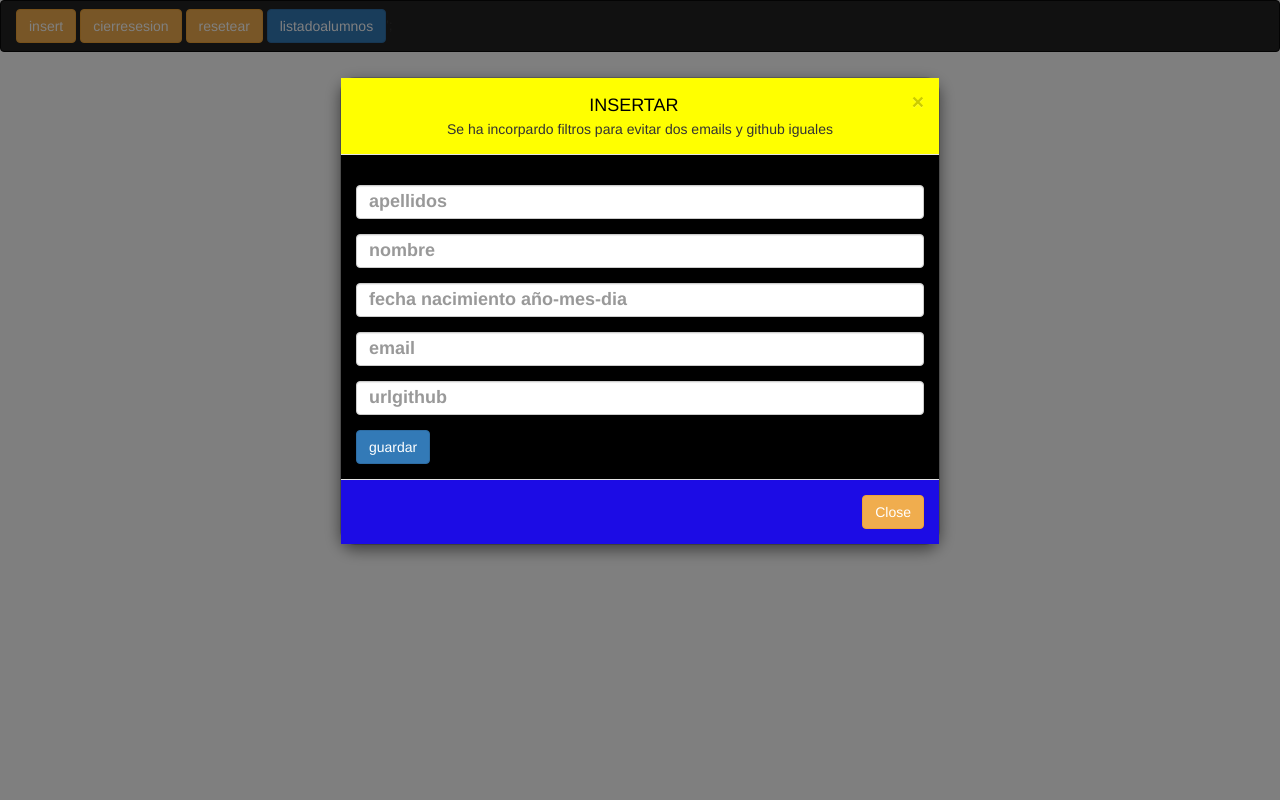
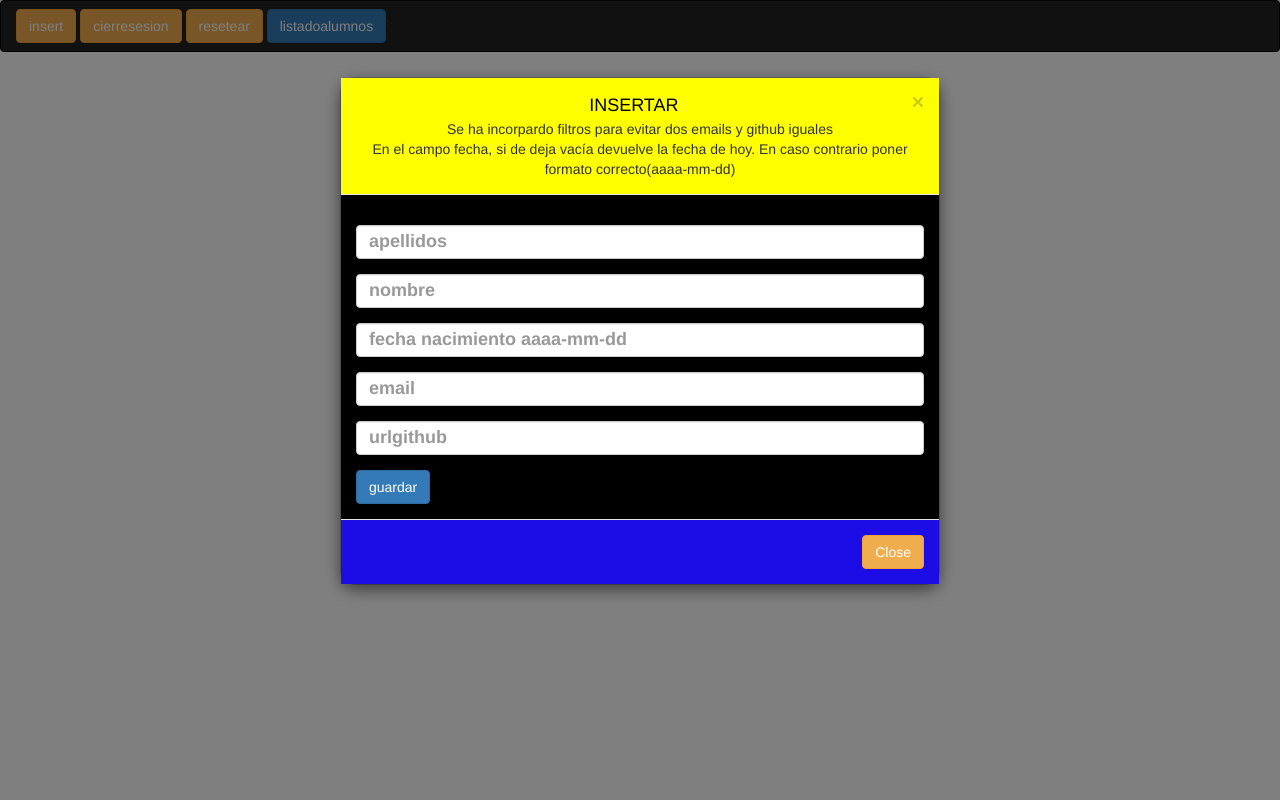
Before and after one commit to arenosa567/proyecto, a PHP site: page /index.php in a window 1280 px wide, after a click on "insert". Run offline with PHP 8.4, Linux system fonts and the light colour scheme; some libraries are stand-ins or nearby versions.

Commit message:
modificacion archivos

```diff
--- a/primerejercicio/edit.php
+++ b/primerejercicio/edit.php
@@ -13,8 +13,8 @@
 		</div>
 	</nav>
 	<div class="container">
-    <div class="filtro"></div>
- 	<h1>Editar</h1><span class="filtro">Se ha incorpardo filtros para evitar dos emails y github iguales</span>
+
+ 	<h1>Editar</h1><span class="filtro">Se ha incorpardo filtros para evitar dos emails y github iguales.</span>
 <!--</div>-->
 
 	<?php
--- a/primerejercicio/form/form_edit.php
+++ b/primerejercicio/form/form_edit.php
@@ -18,7 +18,7 @@
 					?>">
 			  </div>
 			  <div class="form-group">
-				  <label for="fecnac">fecnac</label>
+				  <label for="fecnac">fecnac.(En el campo fecha, si de deja vacía devuelve la fecha de hoy. En caso contrario poner formato correcto(aaaa-mm-dd))</label>
 				  <input type="text" class="form-control" name="fecnac" value="<?php echo $fecnac ?>">
 			  </div>
 		      <div class="form-group">
--- a/primerejercicio/form/form_insertar.php
+++ b/primerejercicio/form/form_insertar.php
@@ -9,6 +9,7 @@
           <button type="button" class="close" data-dismiss="modal">&times;</button>
           <h4 class="modal-title " id="headermodal">INSERTAR</h4>
           <div class="filtro">Se ha incorpardo filtros para evitar dos emails y github iguales</div>
+          <div class="filtro">En el campo fecha, si de deja vacía devuelve la fecha de hoy. En caso contrario poner formato correcto(aaaa-mm-dd)</div>
         </div>
         <div class="modal-body">
           <form method="post" action="insertar.php">
@@ -26,7 +27,7 @@
 			  </div>
 			  <div class="form-group">
 				  <!--<label for="fecnac">fecnac</label>-->
-				  <input type="text" class="form-control" name="fecnac" placeholder="fecha nacimiento año-mes-dia" value="" required>
+				  <input type="text" class="form-control" name="fecnac" placeholder="fecha nacimiento aaaa-mm-dd" value="" >
 			  </div>
 		      <div class="form-group">
 				  <!--<label for="email">email</label>-->
--- a/primerejercicio/funciones/function.php
+++ b/primerejercicio/funciones/function.php
@@ -31,7 +31,7 @@ function piepagina($texto = ""){
 }
 
 function conexion(){
-		$connect = new mysqli('localhost','usuariobd','passwordbd','basedatos');
+		$connect = new mysqli('localhost','root','redes1234','cursos');
 	if($connect->connect_error){
 		die("Connection failed: ". $mysqli->connect_errno);
 	}
@@ -217,8 +217,16 @@ function insertar($tabla){
 		$connect = conexion();
 		validacionemail($tabla);
 		validacionurl($tabla);
+        $fecha = $_POST['fecnac'];
+         $fec = date("Y-m-d");
+
+
 		$insert =$connect->prepare("INSERT INTO $tabla VALUES (?,?,?,?,?,?)");
-		$insert->bind_param('isssss', $_POST['id'], $_POST['apellidos'], $_POST['nombre'],$_POST['fecnac'], $_POST['email'], $_POST['github']);
+        if(!empty($fecha)){
+		    $insert->bind_param('isssss', $_POST['id'], $_POST['apellidos'], $_POST['nombre'],$fecha,   $_POST['email'], $_POST['github']);
+        }else{
+            $insert->bind_param('isssss', $_POST['id'], $_POST['apellidos'], $_POST['nombre'],$fec, $_POST['email'], $_POST['github']);
+        }
 		$insert->execute();
 		$_SESSION["alumno"] = 'alumno '. $_POST["id"] .' Agregado';
 		ruta(header("Location: index.php"));
@@ -235,12 +243,17 @@ function update($tabla){
 		$connect = conexion();
 		validacionemail($tabla);
 		validacionurl($tabla);
+        $fecha = $_POST['fecnac'];
+        $fec = date("Y-m-d");
 		//$modificar =$connect->prepare("UPDATE $tabla SET apellidos= ?,nombre= ?,fecnac= ?,email= ?,github= ? WHERE id= ?");
 		$sql =("UPDATE $tabla SET apellidos= ?,nombre= ?,fecnac= ?,email= ?,github= ? WHERE id= ?");
 		$modificar = $connect->prepare($sql);
-		$modificar->bind_param('sssssi', $_POST['apellidos'], $_POST['nombre'], $_POST['fecnac'], $_POST['email'], $_POST['github'], $_GET['id']);
+        if(!empty($fecha)){
+		  $modificar->bind_param('sssssi', $_POST['apellidos'], $_POST['nombre'], $fecha,   $_POST['email'], $_POST['github'], $_GET['id']);
+        }else{
+          $modificar->bind_param('sssssi', $_POST['apellidos'], $_POST['nombre'], $fec, $_POST['email'],  $_POST['github'], $_GET['id']);
+        }
 		$modificar->execute();
-
 		$_SESSION["alumno"] = 'alumno '. $_GET["id"] . ' '.$_POST['nombre']. ' '.$_POST['apellidos'].' actualizado';
 		ruta(header("Location: index.php?listado=alumnos"));
 		cerrar_conexion($modificar); //se cierra la sentencia
```
